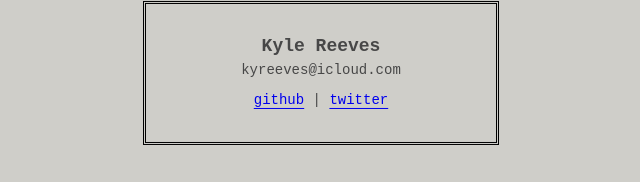
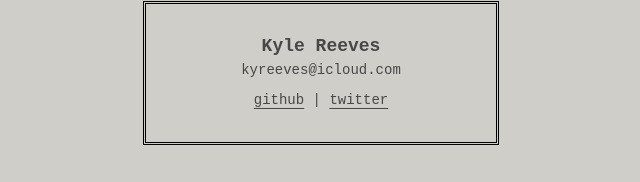
Before and after one commit to kyreeves/kyreeves.github.io, a plain HTML site: page index.html in a window 1280 px wide. Shown: the part 127-309 px from the top of the page, without its empty margins (319-959 px from the left). Drawn offline with Linux system fonts and the light colour scheme.

Commit message:
Fix link color

```diff
--- a/style.css
+++ b/style.css
@@ -15,6 +15,7 @@
 a {
   text-decoration: underline;
   text-underline-offset: 4px;
+  color: #474747;
 }
 
 a:hover {
```
